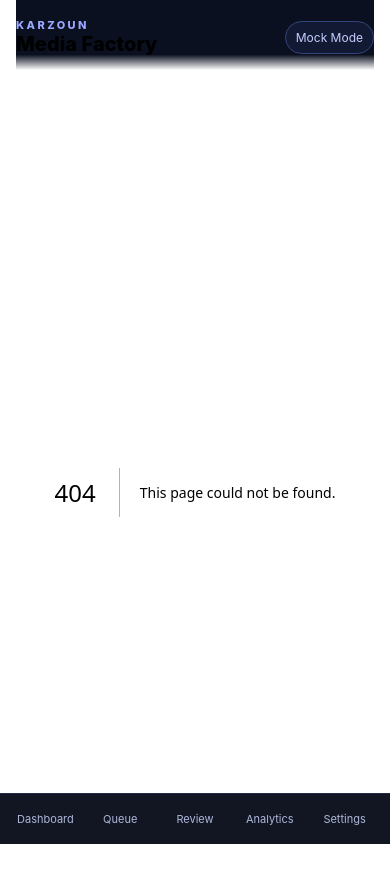
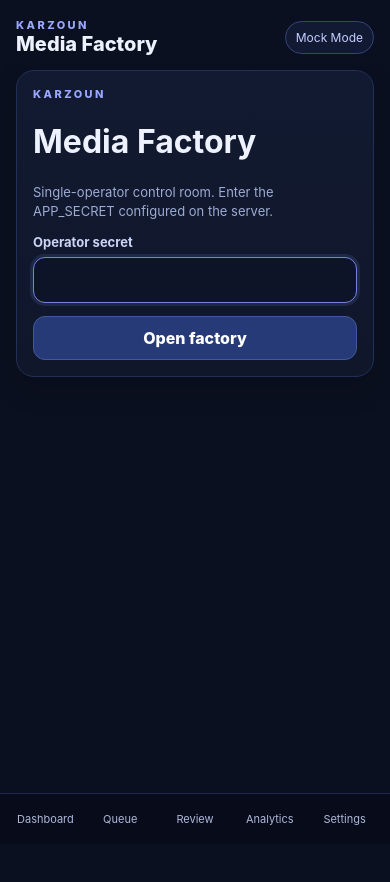
Before and after one commit to mkarson1997/karzoun-media-factory, a Next.js app: page /login in a window 390 px wide. Before the commit this address had no page. Shown: the top 882 px of the page. After the commit the page ends 844 px from the top, so only its background shows below. Built offline with nearby package versions, Linux system fonts and the light colour scheme.

Commit message:
feat: add minimal mobile operator login screen

```diff
--- /dev/null
+++ b/app/login/page.tsx
@@ -0,0 +1,18 @@
+export default async function LoginPage({ searchParams }: { searchParams: Promise<{ error?: string; next?: string }> }) {
+  const params = await searchParams;
+  return (
+    <div className="login-shell">
+      <div className="card login-card">
+        <div className="eyebrow">KARZOUN</div>
+        <h1>Media Factory</h1>
+        <p className="muted">Single-operator control room. Enter the APP_SECRET configured on the server.</p>
+        {params.error ? <div className="notice login-error">Incorrect secret.</div> : null}
+        <form className="form-stack" action="/api/auth/login" method="post">
+          <input type="hidden" name="next" value={params.next?.startsWith('/') ? params.next : '/dashboard'} />
+          <label>Operator secret<input className="input" type="password" name="secret" autoComplete="current-password" required autoFocus /></label>
+          <button className="button" type="submit">Open factory</button>
+        </form>
+      </div>
+    </div>
+  );
+}
```
